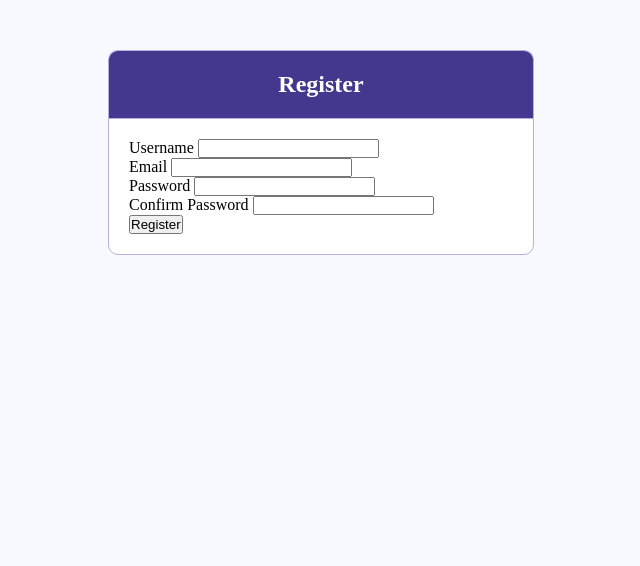
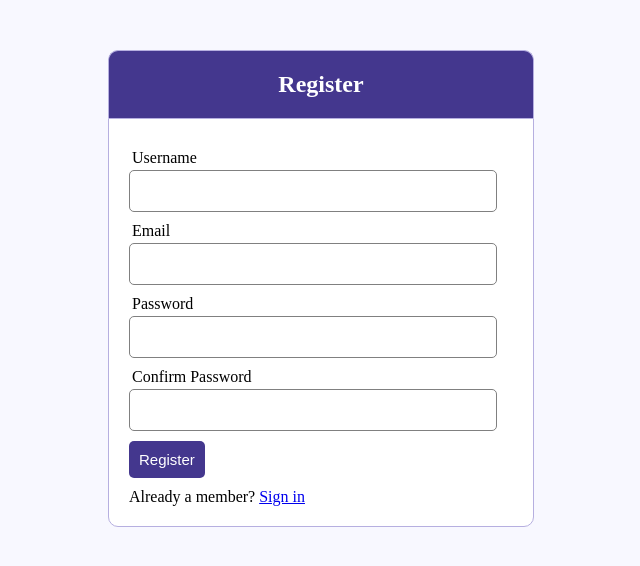
Before and after one commit to ymaher/Registration_php, a PHP site: page /register.php in a window 1280 px wide. Shown: the top 566 px of the page, without its empty margins (319-959 px from the left). Run offline with PHP 8.4, Linux system fonts and the light colour scheme.

Commit message:
css added

```diff
--- a/register.php
+++ b/register.php
@@ -35,6 +35,8 @@
 
 			<button type="submit" name="register" class="btn">Register</button>
 		</div>
+		<p>
+			Already a member? <a href="login.php">Sign in</a>
 
 	</form>
 </body>
--- a/style.css
+++ b/style.css
@@ -27,3 +27,28 @@ form{
 	background: white;
 	border-radius: 0px 0px 10px 10px;
 }
+.input-group{
+	margin: 10px 0px;
+
+}
+.input-group label{
+	display: block;
+	text-align: left;
+	margin: 3px;
+}
+.input-group input{
+	height: 30px;
+	width: 90%;
+	padding: 5px 10px;
+	font-size: 16px;
+	border-radius: 5px;
+	border: 1px solid gray;
+}
+.btn{
+	padding: 10px;
+	font-size: 15px;
+	border: none;
+	border-radius: 5px;
+	color: white;
+	background: #44378e;
+}
```
Also changed, not shown: login.php (added).
